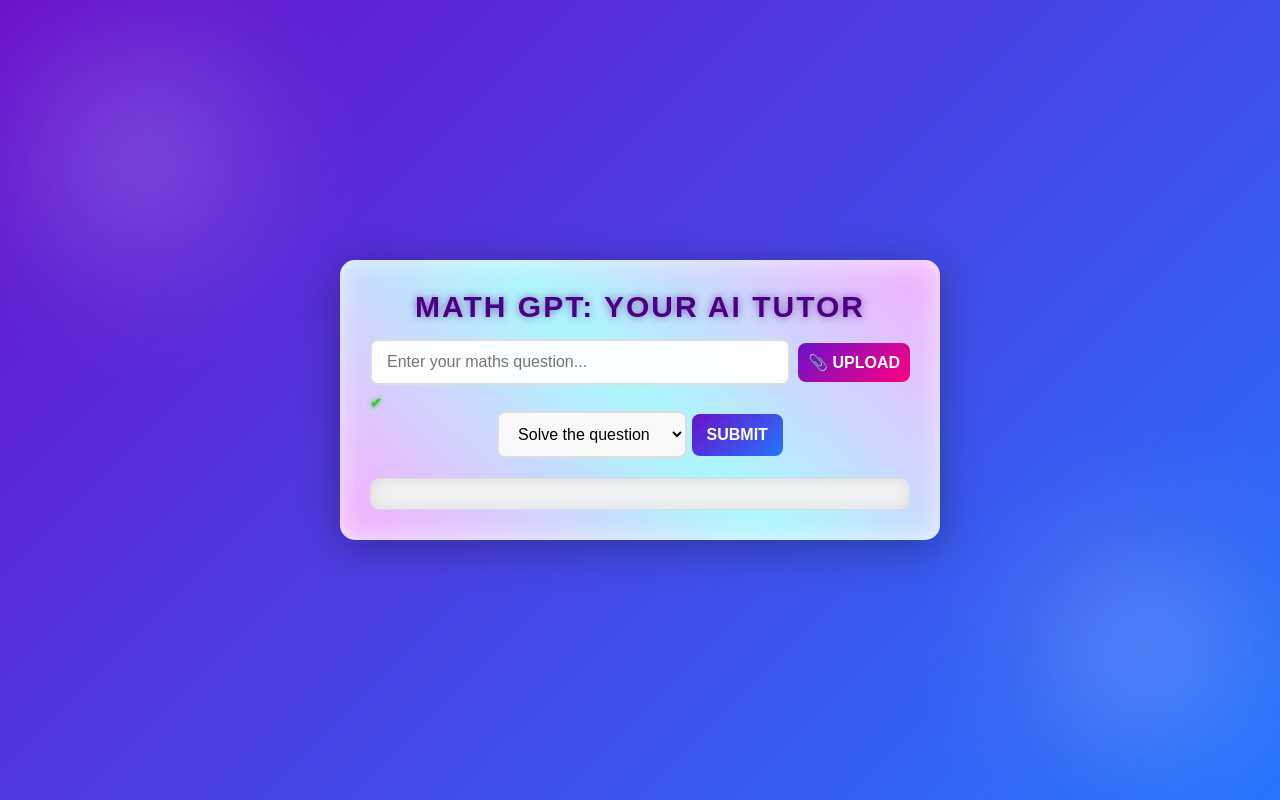
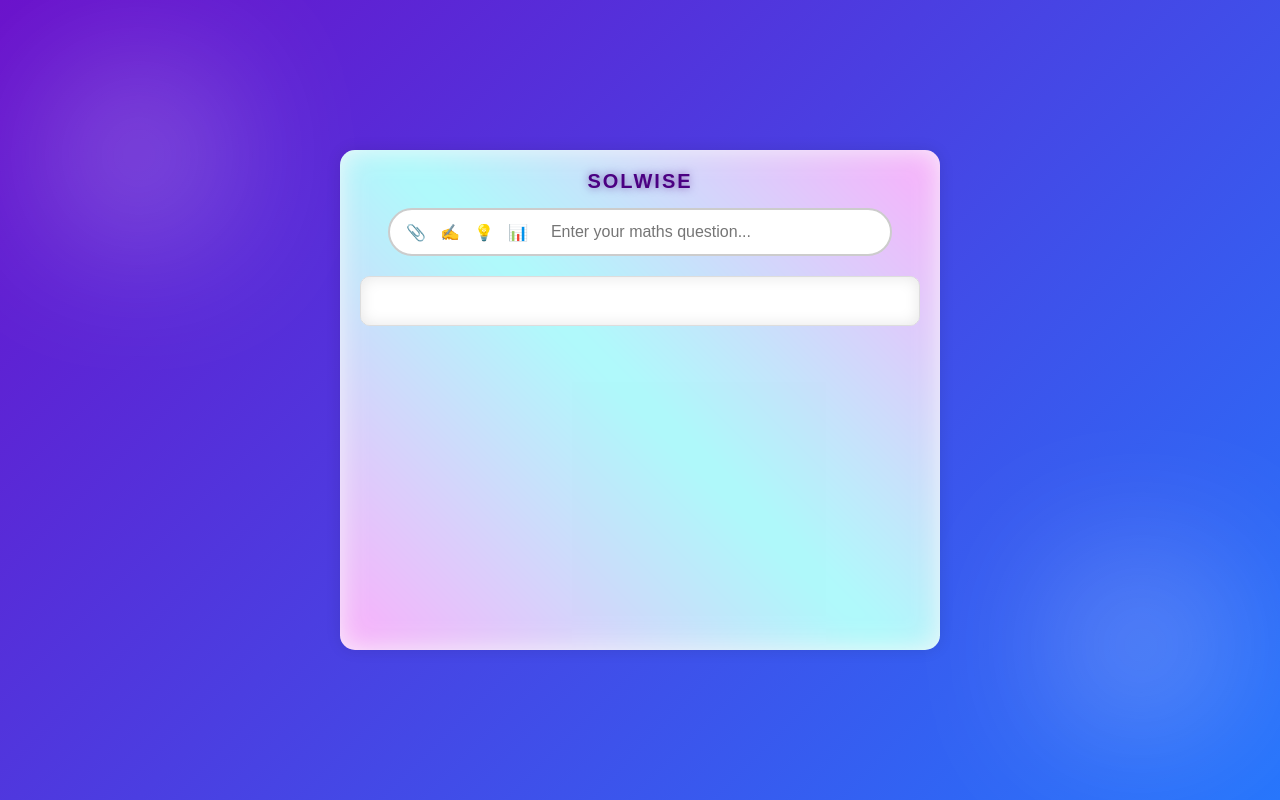
Before and after one commit to sania8/aiagent-math-gemini, a Flask app: template math_gpt/templates/math_solver.html in a window 1280 px wide. Run offline with Flask 3, Linux system fonts and the light colour scheme; the template is opened without the code that fills it, so the values that code supplies are empty.

Commit message:
initial_commit

```diff
--- a/math_gpt/templates/index.html
+++ b/math_gpt/templates/index.html
@@ -1,12 +1,12 @@
 <!DOCTYPE html>
 <html lang="en">
 <head>
-    <title>Math GPT: Your AI Tutor</title>
+    <title>SOLWISE</title>
     <link rel="stylesheet" href="{{ url_for('static', filename='style.css') }}">
 </head>
 <body>
     <div class="container">
-        <h1>Math GPT: Your AI Tutor</h1>
+        <h1>SOLWISE</h1>
         <form method="POST">
             <input type="text" id="api_key" name="api_key" placeholder="Enter your Gemini API Key" required>
             <button type="submit">Enter</button>
--- a/math_gpt/templates/math_solver.html
+++ b/math_gpt/templates/math_solver.html
@@ -4,20 +4,123 @@
     <title>Math GPT - Solver</title>
     <link rel="stylesheet" href="{{ url_for('static', filename='style.css') }}">
     <style>
+
+        .container {
+            width: 600px; /* Increased container width */
+            height: 500px; /* Increased container height */
+            margin: 30px auto;
+            text-align: center;
+            font-family: Arial, sans-serif;
+            padding: 20px;
+            box-shadow: 0 0 15px rgba(0,0,0,0.1);
+            border-radius: 15px;
+            background-color: #f9f9f9;
+        }
+
+        h1 {
+            font-size: 20px; /* Reduced header size to fit in one line */
+            margin-bottom: 15px;
+        }
+
+        .enhanced-search-bar {
+            display: flex;
+            align-items: center;
+            border: 2px solid #ccc;
+            border-radius: 25px;
+            padding: 5px;
+            background-color: white;
+            width: 90%;
+            margin: 0 auto;
+            position: relative;
+        }
+        .icon-group {
+            display: flex;
+            gap: 8px;
+            align-items: center;
+            padding: 0 8px;
+        }
+
+        .icon-container {
+            font-size: 16px;
+            cursor: pointer;
+            position: relative;
+            padding: 3px;
+            transition: transform 0.2s ease;
+        }
+
+        .icon-container:hover {
+            transform: scale(1.1);
+        }
+
+        .icon-container::after {
+            content: attr(data-tooltip);
+            position: absolute;
+            top: 30px;
+            left: 50%;
+            transform: translateX(-50%);
+            background-color: #f9f9f9;
+            color: #555;
+            font-size: 12px;
+            padding: 4px 8px;
+            border: 1px solid #ddd;
+            border-radius: 5px;
+            white-space: nowrap;
+            opacity: 0;
+            visibility: hidden;
+            transition: opacity 0.2s ease, visibility 0.2s ease;
+            box-shadow: 0 2px 4px rgba(0,0,0,0.1);
+            z-index: 100;
+        }
+
+        .icon-container:hover::after {
+            opacity: 1;
+            visibility: visible;
+        }
+
+        .full-width-search {
+            flex-grow: 1;
+            border: none;
+            outline: none;
+            font-size: 16px;
+            padding: 8px 12px; /* Increased padding to avoid cutoff */
+        }
+
+        #fileInput {
+            display: none;
+        }
+
+        #uploaded-file {
+            margin-top: 10px;
+            color: green;
+            font-size: 14px;
+            display: none; /* Initially hidden */
+        }
+
+        #output {
+            margin-top: 20px;
+            padding: 10px 10px 20px 10px; /* Added bottom padding */
+            border: 1px solid #ddd;
+            text-align: left;
+            background-color: #fff;
+            min-height: 50px;
+            overflow-y: auto;
+        }
+
         #loading-spinner {
             display: none;
-            text-align: center;
             margin-top: 20px;
         }
+
         .spinner {
-            width: 50px;
-            height: 50px;
-            border: 5px solid #f3f3f3;
-            border-top: 5px solid #3498db;
+            width: 40px;
+            height: 40px;
+            border: 4px solid #f3f3f3;
+            border-top: 4px solid #3498db;
             border-radius: 50%;
             animation: spin 1s linear infinite;
-            margin: 10px auto;
+            margin: 0 auto;
         }
+
         @keyframes spin {
             0% { transform: rotate(0deg); }
             100% { transform: rotate(360deg); }
@@ -25,21 +128,31 @@
     </style>
 </head>
 <body>
+
 <div class="container">
-    <h1>Math GPT: Your AI Tutor</h1>
-    <div class="input-group">
-        <input type="text" id="question" placeholder="Enter your maths question...">
-        <input type="file" id="fileInput" style="display:none;" accept=".jpg,.jpeg,.png,.pdf,.docx,.pptx">
-        <button class="upload-btn" onclick="document.getElementById('fileInput').click()">📎 Upload</button>
+    <h1>SolWise</h1>
+
+    <div class="enhanced-search-bar">
+        <div class="icon-group">
+            <div class="icon-container" data-tooltip="Upload files" onclick="document.getElementById('fileInput').click()">
+                📎
             </div>
-    <div id="uploaded-file" style="margin-top: 10px; color: green;"></div>
-    <select id="action">
-        <option value="solve">Solve the question</option>
-        <option value="explain">Explain the answer</option>
-    </select>
-    <button onclick="sendRequest()">Submit</button>
+            <div class="icon-container" data-tooltip="Solve the equation" onclick="sendRequest('solve')">
+                ✍️
+            </div>
+            <div class="icon-container" data-tooltip="Explain the answer" onclick="sendRequest('explain')">
+                💡
+            </div>
+            <div class="icon-container" data-tooltip="Plot graph" onclick="sendRequest('plot')">
+                📊
+            </div>
+        </div>
+        <input type="text" id="question" placeholder="Enter your maths question..." class="full-width-search">
+    </div>
 
-    <!-- Spinner will show while waiting -->
+    <input type="file" id="fileInput" accept=".jpg,.jpeg,.png,.pdf,.docx,.pptx">
+    <div id="uploaded-file">✅ <b id="file-name"></b> uploaded successfully</div>
+
     <div id="loading-spinner">
         <div class="spinner"></div>
         <p>Please wait while we process your request...</p>
@@ -49,7 +162,7 @@
 </div>
 
 <script>
-    let extractedText = "";  // To store extracted text from file
+    let extractedText = "";
 
     document.getElementById('fileInput').addEventListener('change', handleFileUpload);
 
@@ -71,38 +184,40 @@
             hideSpinner();
             if (data.error) {
                 document.getElementById('output').innerHTML = `<p style="color:red;">${data.error}</p>`;
-                extractedText = "";  // Clear extracted text if there's an error
+                extractedText = "";
+                document.getElementById('uploaded-file').style.display = 'none';
             } else {
-                extractedText = data.text;  // Store extracted text
-                document.getElementById('uploaded-file').innerHTML = `📎 <b>${file.name}</b> uploaded successfully`;
+                extractedText = data.text;
+                document.getElementById('file-name').innerText = file.name;
+                document.getElementById('uploaded-file').style.display = 'block';
             }
         })
-        .catch(error => {
+        .catch(() => {
             hideSpinner();
-            extractedText = "";  // Clear extracted text on failure
+            extractedText = "";
             document.getElementById('output').innerHTML = `<p style="color:red;">Failed to upload or extract text.</p>`;
+            document.getElementById('uploaded-file').style.display = 'none';
         });
-        document.getElementById('question').value = '';  // Clear manual question
+
+        document.getElementById('question').value = '';
     }
 
     function clearUploadedFile() {
-    document.getElementById('uploaded-file').innerHTML = '';
-    document.getElementById('fileInput').value = '';  // Important - clears file input itself
+        document.getElementById('uploaded-file').style.display = 'none';
+        document.getElementById('fileInput').value = '';
     }
-    function sendRequest() {
+
+    function sendRequest(action) {
         const manualQuestion = document.getElementById('question').value.trim();
-
         const fileInput = document.getElementById('fileInput');
         const fileUploaded = fileInput.files.length > 0;
 
         let questionToSend = manualQuestion;
 
         if (manualQuestion) {
-        // User typed a question manually, so clear previous file info
             clearUploadedFile();
-        extractedText = "";  // Reset extracted text
+            extractedText = "";
         } else if (fileUploaded) {
-        // No manual question, so use extracted text if available
             if (extractedText.trim() !== "") {
                 questionToSend = extractedText;
             } else {
@@ -116,8 +231,6 @@
             return;
         }
 
-    const action = document.getElementById('action').value;
-
         showSpinner();
 
         fetch('/solve', {
@@ -128,16 +241,15 @@
         .then(response => response.json())
         .then(data => {
             hideSpinner();
-        const output = document.getElementById('output');
             if (data.error) {
-            output.innerHTML = `<p style="color:red;">${data.error}</p>`;
+                document.getElementById('output').innerHTML = `<p style="color:red;">${data.error}</p>`;
             } else if (data.graph) {
-            output.innerHTML = data.graph;
+                document.getElementById('output').innerHTML = data.graph;
             } else {
-            output.innerHTML = `<pre>${data.result.replace(/\*\*(.*?)\*\*/g, '<b style="color:black;">$1</b>')}</pre>`;
+                document.getElementById('output').innerHTML = `<pre>${data.result.replace(/\*\*(.*?)\*\*/g, '<b style="color:black;">$1</b>')}</pre>`;
             }
         })
-    .catch(error => {
+        .catch(() => {
             hideSpinner();
             document.getElementById('output').innerHTML = `<p style="color:red;">Something went wrong.</p>`;
         });
@@ -145,12 +257,13 @@
 
     function showSpinner() {
         document.getElementById('loading-spinner').style.display = 'block';
-        document.getElementById('output').innerHTML = '';  // Clear old result
+        document.getElementById('output').innerHTML = '';
     }
 
     function hideSpinner() {
         document.getElementById('loading-spinner').style.display = 'none';
     }
 </script>
+
 </body>
 </html>
```
Also changed, not shown: 1 other file. Lines whose indentation alone changed are shown as unchanged.
